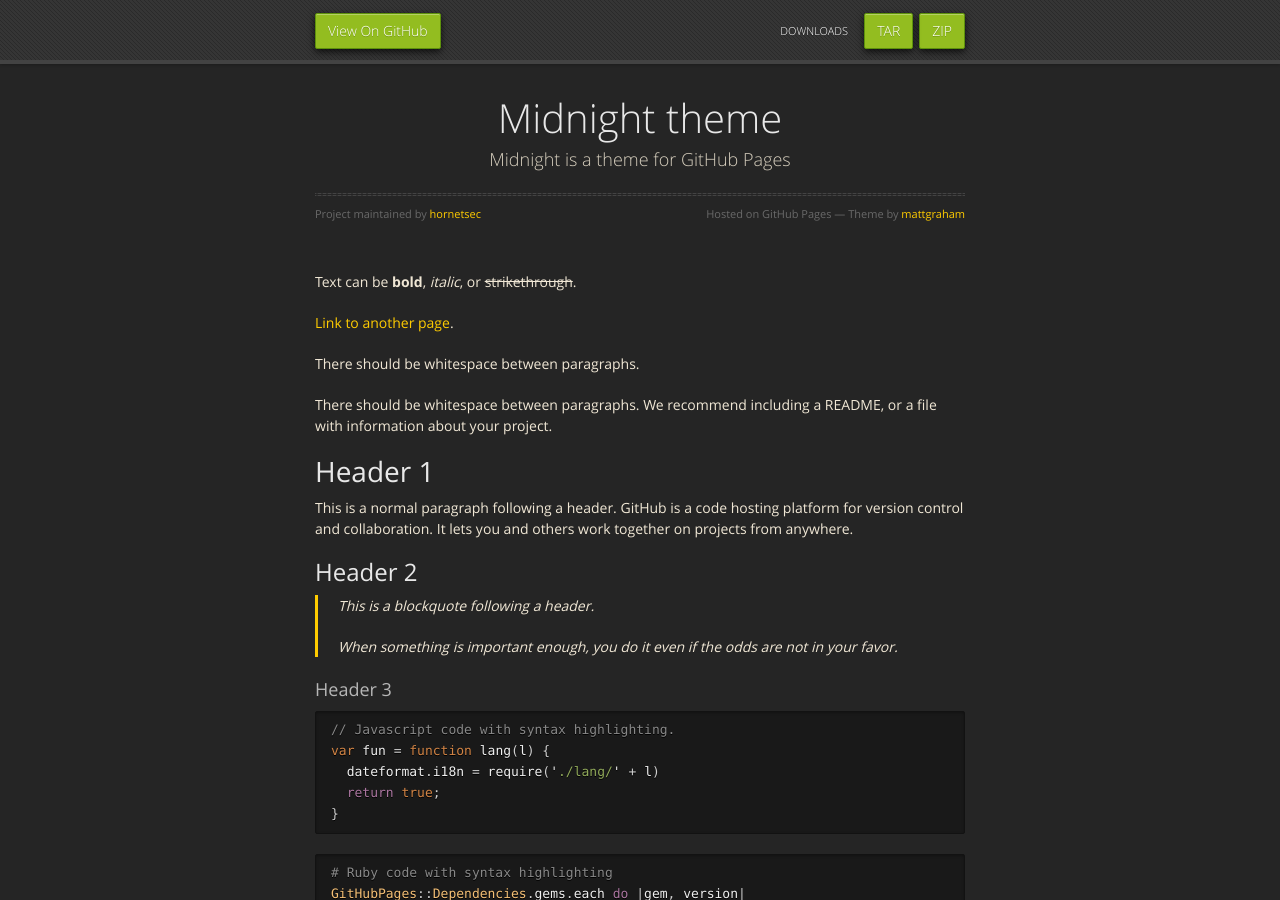
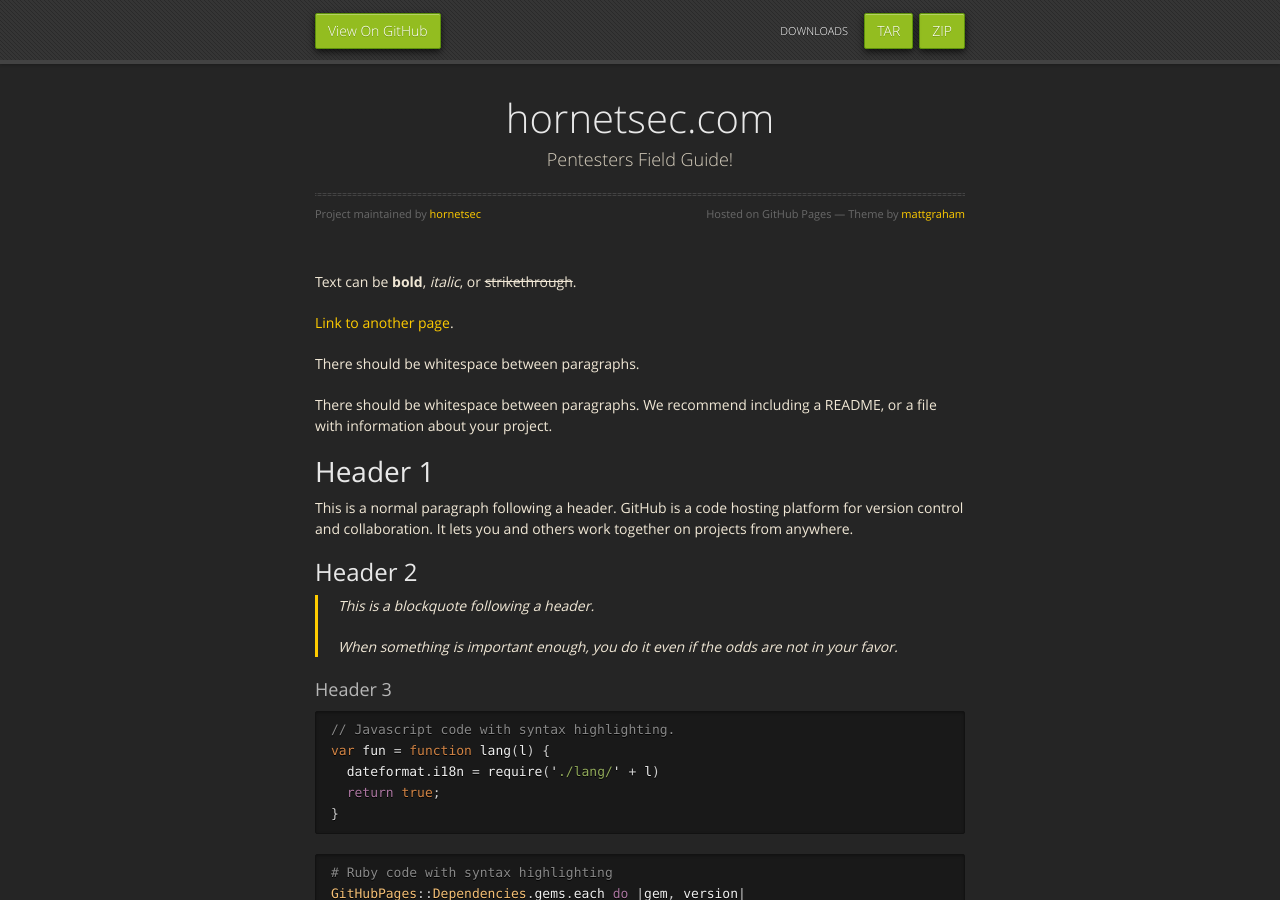
Before and after one commit to hornetsec/hornetsec.github.io, a Jekyll site: the page built from index.md, in a window 1280 px wide and 900 px high. Built offline with Jekyll 4.4.1, drawn with Linux system fonts in a browser that asks for light colours.

Commit message:
Update _config.yml

```diff
--- a/_config.yml
+++ b/_config.yml
@@ -1,5 +1,5 @@
-title: Midnight theme
-description: Midnight is a theme for GitHub Pages
+title: hornetsec.com
+description: Pentesters Field Guide!
 show_downloads: true
 google_analytics:
 theme: jekyll-theme-midnight
```
